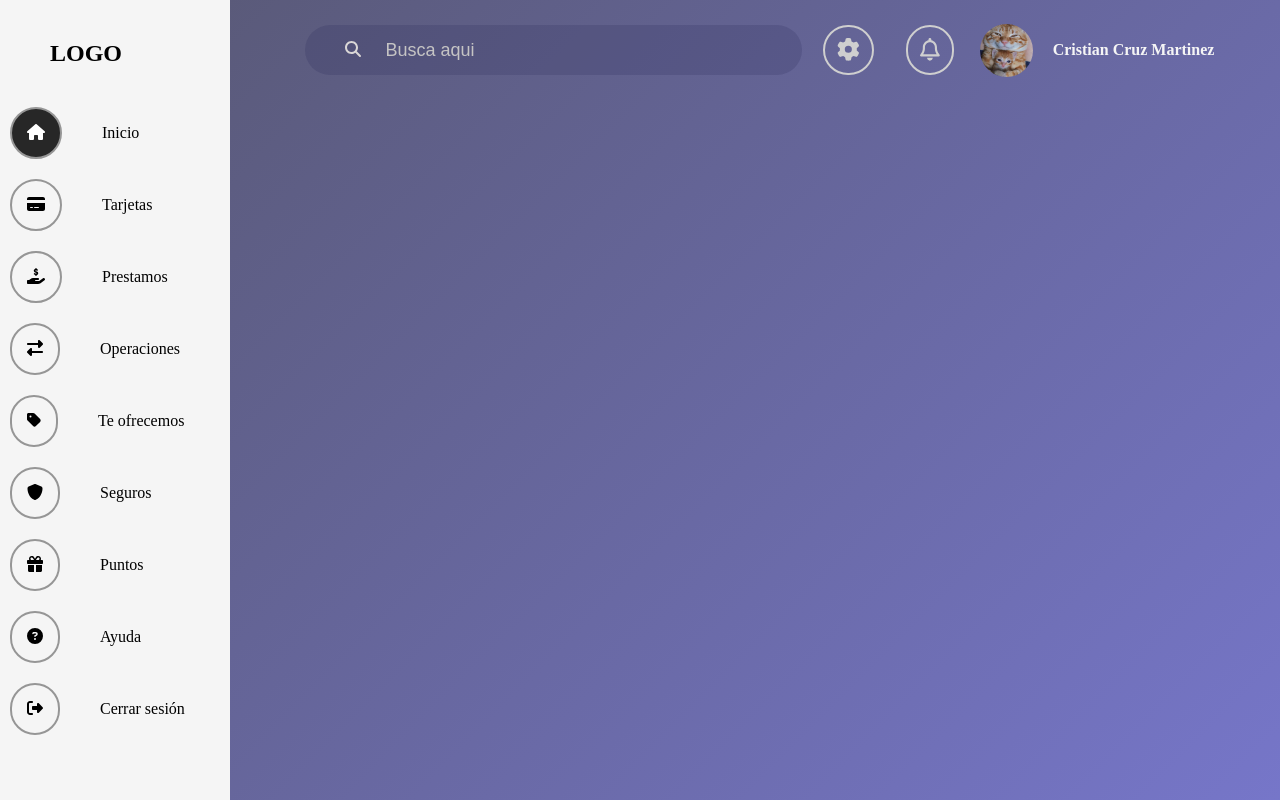
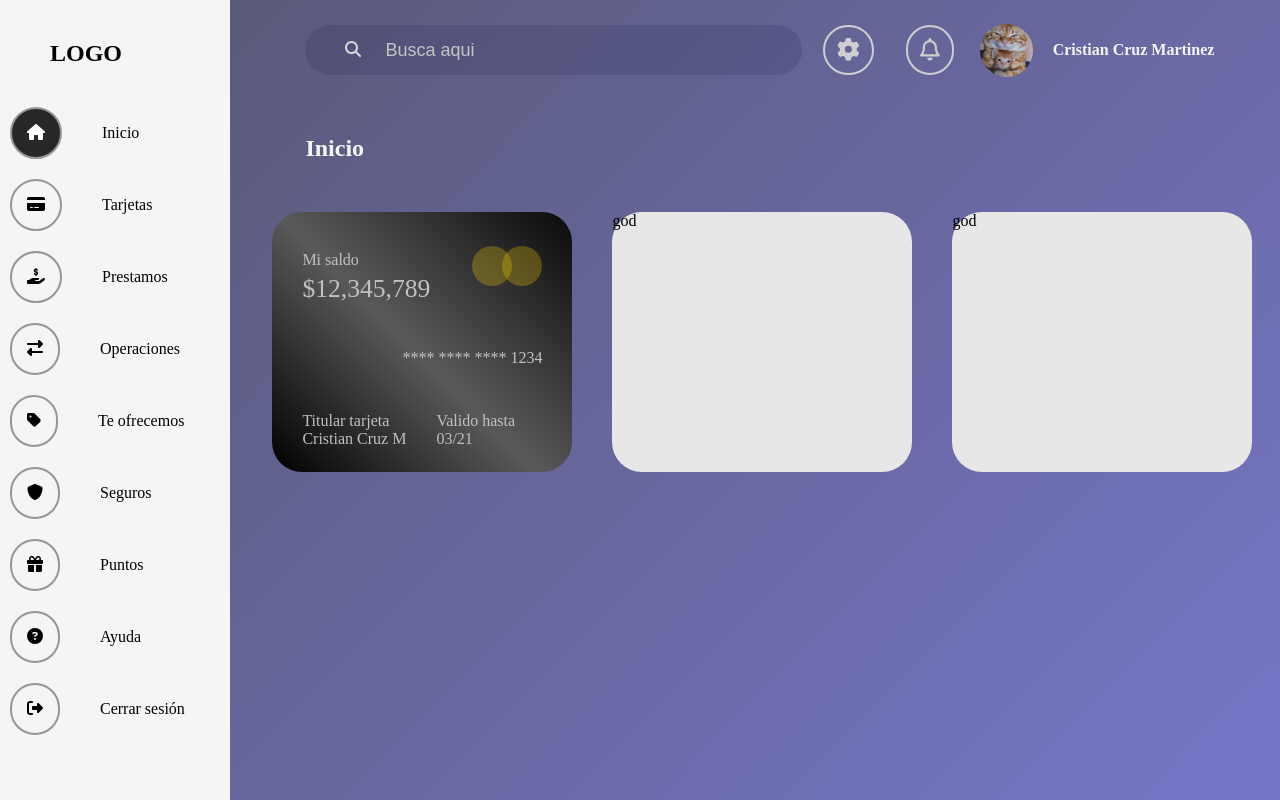
Before and after one commit to CrisBCM/Unicomer-Frontend, an Angular app: page /home in a window 1280 px wide. Before the commit this address led to /. Built offline with nearby package versions, Linux system fonts and the light colour scheme.

Commit message:
Feat: Layout the cards

```diff
--- a/src/app/app-routing.module.ts
+++ b/src/app/app-routing.module.ts
@@ -1,7 +1,11 @@
 import { NgModule } from '@angular/core';
 import { RouterModule, Routes } from '@angular/router';
+import { HomeComponent } from './components/home/home.component';
 
-const routes: Routes = [];
+const routes: Routes = [
+  {path: 'home', component:HomeComponent},
+
+];
 
 @NgModule({
   imports: [RouterModule.forRoot(routes)],
--- a/src/app/app.component.html
+++ b/src/app/app.component.html
@@ -1 +1 @@
-<app-home></app-home>
+<app-unicomer></app-unicomer>
--- a/src/app/app.module.ts
+++ b/src/app/app.module.ts
@@ -10,6 +10,7 @@ import { FaIconLibrary, FontAwesomeModule } from '@fortawesome/angular-fontaweso
 import { faBars, faCreditCard, faGear, faGift, faHandHoldingUsd, faHouse, faMagnifyingGlass, faQuestion, faQuestionCircle, faRightLeft, faShield, faSignOutAlt, faTag, faXmark } from '@fortawesome/free-solid-svg-icons';
 import {faBell} from '@fortawesome/free-regular-svg-icons'
 import { NavbarComponent } from './components/navbar/navbar.component';
+import { UnicomerComponent } from './components/unicomer/unicomer.component';
 
 
 @NgModule({
@@ -18,7 +19,8 @@ import { NavbarComponent } from './components/navbar/navbar.component';
     LoginComponent,
     HomeComponent,
     MenuComponent,
-    NavbarComponent
+    NavbarComponent,
+    UnicomerComponent
   ],
   imports: [
     BrowserModule,
--- a/src/app/components/home/home.component.css
+++ b/src/app/components/home/home.component.css
@@ -1,21 +1,90 @@
-.container{
+main{
+    /* background-color: gray; */
+}
+main > h2{
+    color: whitesmoke;
+    text-align: center;
+    /* padding-left: 55px; */
+    padding: 30px 0;
+}
+.cards-container{
+    /* background-color: rgb(124, 153, 206); */
     display: flex;
-    min-width: 100vw;
-    min-height: 100vh;
-    background-color: #575771;
-    background-image: linear-gradient(135deg, #575771 1%, #7676c9 100%);
+    gap: 40px;
+    flex-wrap: wrap;
+    padding: 0 11px;
+    justify-content: center;
 }
-main{
-    width: 100vw;
+.ul-default{
+    list-style-type: none;
+    padding-left: 0;
+    margin: 0;
 }
-@media (min-width: 1280px){
-    .container{
-        gap: 20px;
+.card{
+    background-color: rgb(231, 231, 231);
+    height: 260px;
+    border-radius: 30px;
+    width: 450px;
+    min-width: 300px;
+}
+.my-card{
+    background-color: #000000;
+    background-image: linear-gradient(45deg, #000000 0%, #5a5959 47%, #0a0a0a 100%);
+    color: rgb(194, 193, 193);
+    display: flex;
+    flex-direction: column;
+    gap: 45px;
+}
+.ul-my-card{
+    position: relative;
+    display: flex;
+    justify-content: space-between;
+    padding: 34px 30px 0 30px;
+}
+.balance{
+    display: flex;
+    flex-direction: column;
+}
+.balance > span:first-child{
+    padding: 5px 0;
+}
+.balance > span:nth-child(2){
+    font-size: 1.6em;
+}
+.li-circles::after, .li-circles::before{
+    content: "";
+    position: absolute;
+    padding: 20px 20px;
+    border-radius: 100px;
+    background-color: #ffd90042;
+}
+.li-circles::after{
+    right: 30px;
+}
+.li-circles::before{
+    right: 60px;
+}
+.card-number-container{
+    display: flex;
+    justify-content: flex-end;
+    padding-right: 30px;
+}
+.ul-info-card{
+    display: flex;
+    gap: 30px;
+    padding: 0 30px;
+}
+.li-info{
+    display: flex;
+    flex-direction: column;
+}
+@media (min-width:1280px){
+    main > h2{
+        text-align: start;
+        padding-left: 55px;
     }
-    aside{
-        width: 18vw;
-    }
-    main{
-        width: 80vw;
+    .cards-container{
+        flex-wrap: nowrap;
+        padding: 0 55px;
     }
 }
--- a/src/app/components/home/home.component.html
+++ b/src/app/components/home/home.component.html
@@ -1,8 +1,34 @@
-<div class="container">
-    <aside>
-        <app-menu></app-menu>
-    </aside>
-    <main>
-        <app-navbar></app-navbar>
-    </main>
-</div>
+<main>
+    <h2>Inicio</h2>
+    <div class="cards-container">
+        <article class="card my-card">
+            <ul class="ul-my-card ul-default">
+                <li class="balance">
+                    <span>Mi saldo</span>
+                    <span>$12,345,789</span>
+                </li>
+                <li class="li-circles">
+                </li>
+            </ul>
+            <div class="card-number-container">
+                <span>**** **** **** 1234</span>
+            </div>
+            <ul class="ul-default ul-info-card">
+                <li class="li-info">
+                    <span>Titular tarjeta</span>
+                    <span>Cristian Cruz M</span>
+                </li>
+                <li class="li-info">
+                    <span>Valido hasta</span>
+                    <span>03/21</span>
+                </li>
+            </ul>
+        </article>
+        <article class="card income-card">
+            god
+        </article>
+        <article class="card expenses-card">
+            god
+        </article>
+    </div>
+</main>
--- /dev/null
+++ b/src/app/components/unicomer/unicomer.component.css
@@ -0,0 +1,21 @@
+.container{
+    display: flex;
+    min-width: 100vw;
+    min-height: 100vh;
+    background-color: #575771;
+    background-image: linear-gradient(135deg, #575771 1%, #7676c9 100%);
+}
+main{
+    width: 100vw;
+}
+@media (min-width: 1280px){
+    .container{
+        gap: 20px;
+    }
+    aside{
+        width: 18vw;
+    }
+    main{
+        width: 80vw;
+    }
+}
--- /dev/null
+++ b/src/app/components/unicomer/unicomer.component.html
@@ -0,0 +1,9 @@
+<div class="container">
+    <aside>
+        <app-menu></app-menu>
+    </aside>
+    <main>
+        <app-navbar></app-navbar>
+        <router-outlet></router-outlet>
+    </main>
+</div>
```
Also changed, not shown: src/app/components/unicomer/unicomer.component.ts (added, +10 -0 lines).
